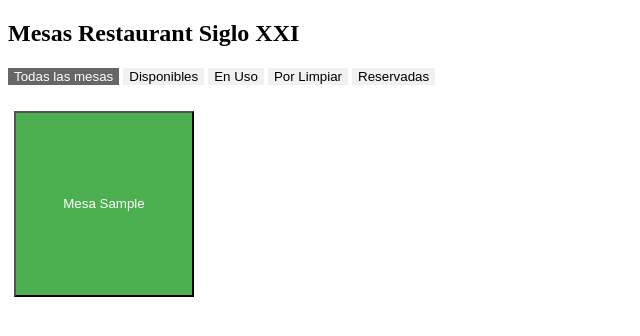
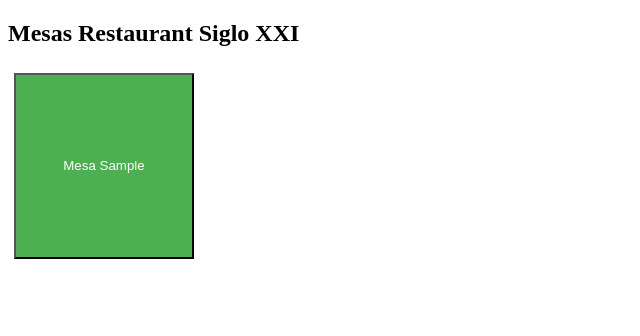
Before and after one commit to Vittoowo/Portafolio, a Django app: template mesas/templates/MesasDisponibles.html in a window 1280 px wide. Shown: the top 336 px of the page, without its empty margins (0-640 px from the left). Run offline with Django 3.2, Linux system fonts and the light colour scheme; the template is opened without the code that fills it: most values are stand-ins (such as "Sample title", 1, 10 or a date in 2020).

Commit message:
Se modificar parcialmente la vista del totem

```diff
--- a/mesas/templates/MesasDisponibles.html
+++ b/mesas/templates/MesasDisponibles.html
@@ -45,22 +45,15 @@
 
     <h2>Mesas Restaurant Siglo XXI</h2>
 
-    <div id="contenedor">
-      <button class="btn active" onclick="filterSelection('all')"> Todas las mesas</button>
-      <button class="btn" onclick="filterSelection('1')"> Disponibles</button>
-      <button class="btn" onclick="filterSelection('2')"> En Uso</button>
-      <button class="btn" onclick="filterSelection('3')"> Por Limpiar</button>
-      <button class="btn" onclick="filterSelection('4')"> Reservadas</button>
-    </div>
 
     <div class="container">
 
       {% for e in Mesas %}
       <form action="" method="POST">
       {% csrf_token %}
-        <input id="numMesa" name="numMesa" type="hidden" value="{{e.0}}">
-        <input id="estado" name="estado" type="hidden" value="{{e.2}}">
-        <button name='Reservar' class ="filterDiv {{ e.2 }}" > Mesa {{e.0}}</button>
+        <input id="numMesa" name="numMesa" type="hidden" value="{{e.1}}">
+        <input id="estado" name="estado" type="hidden" value="{{e.3}}">
+        <button name='Reservar' class ="filterDiv {{ e.3 }}" > Mesa {{e.1}}</button>
       </form>
       {% endfor %}
 
```
